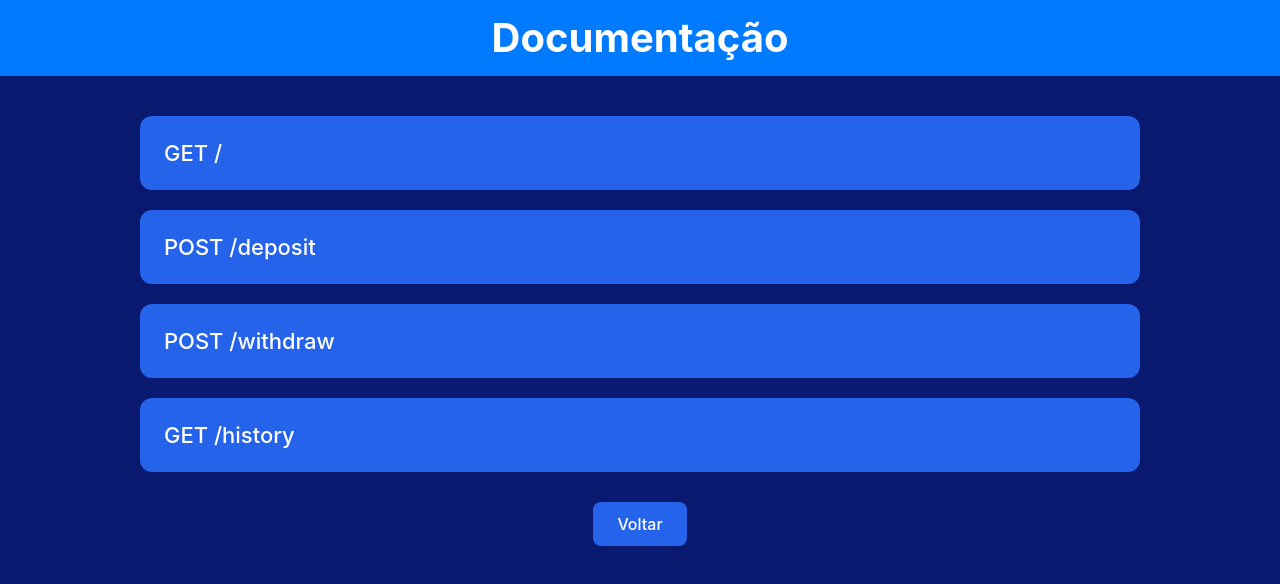
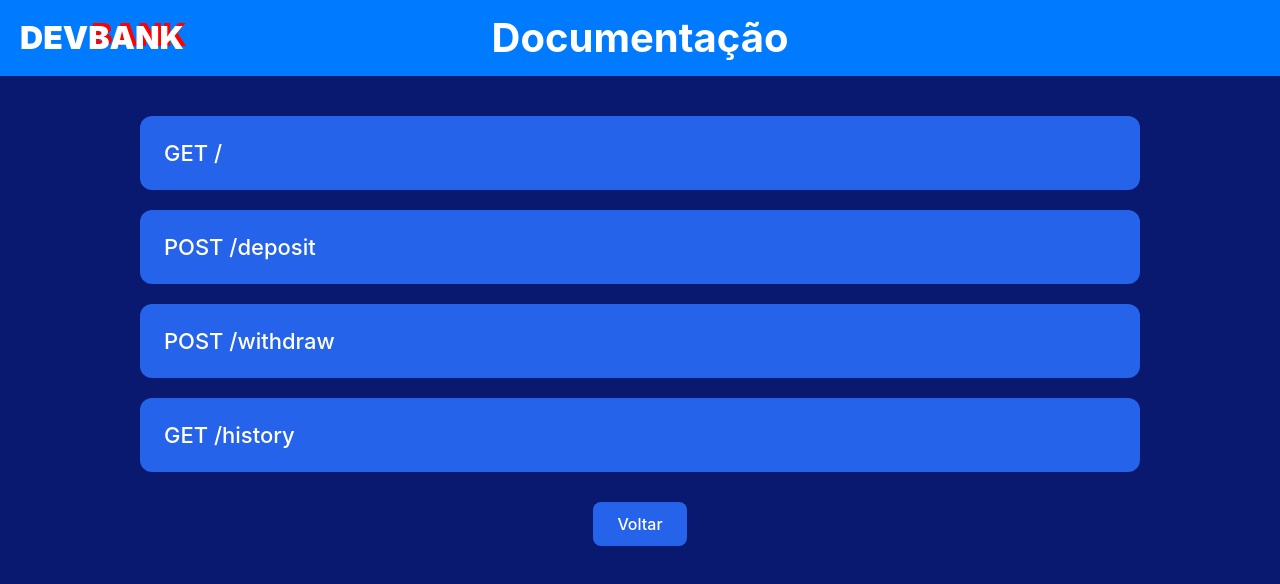
Before and after one commit to Maua-Dev/devbank_thiago_larissa_miguel_front, a React (Vite) app: page /documentation in a window 1280 px wide. Shown: the top 584 px of the page. Built offline with nearby package versions, Linux system fonts and the light colour scheme.

Commit message:
fix: Documentation screen styles.

```diff
--- a/src/css/Documentation.css
+++ b/src/css/Documentation.css
@@ -18,6 +18,20 @@
   text-align: center;
   background-color: #007bff;
   color: white;
+  position: relative;
+}
+
+.logo-devbank {
+  position: absolute;
+  left: 20px;
+  top: 50%;
+  transform: translateY(-50%);
+  font-size: 32px;
+  font-weight: 900;;
+}
+
+.logo-devbank span {
+  text-shadow:3px -3px 0px #ff0000;
 }
 
 .doc-content {
--- a/src/pages/Documentation.tsx
+++ b/src/pages/Documentation.tsx
@@ -112,8 +112,13 @@ timestamp [float] - instante da operação`,
 
   return (
     <div className="doc-container">
-      <h1>Documentação</h1>
-      <div className="doc-content">
+    <h1>
+      <div className="logo-devbank">
+        DEV<span>BANK</span>
+      </div>
+      <span>Documentação</span>
+    </h1>
+    <div className="doc-content">
         {docData.map((item) => (
           <DocumentationItem
             key={item.id}
```
